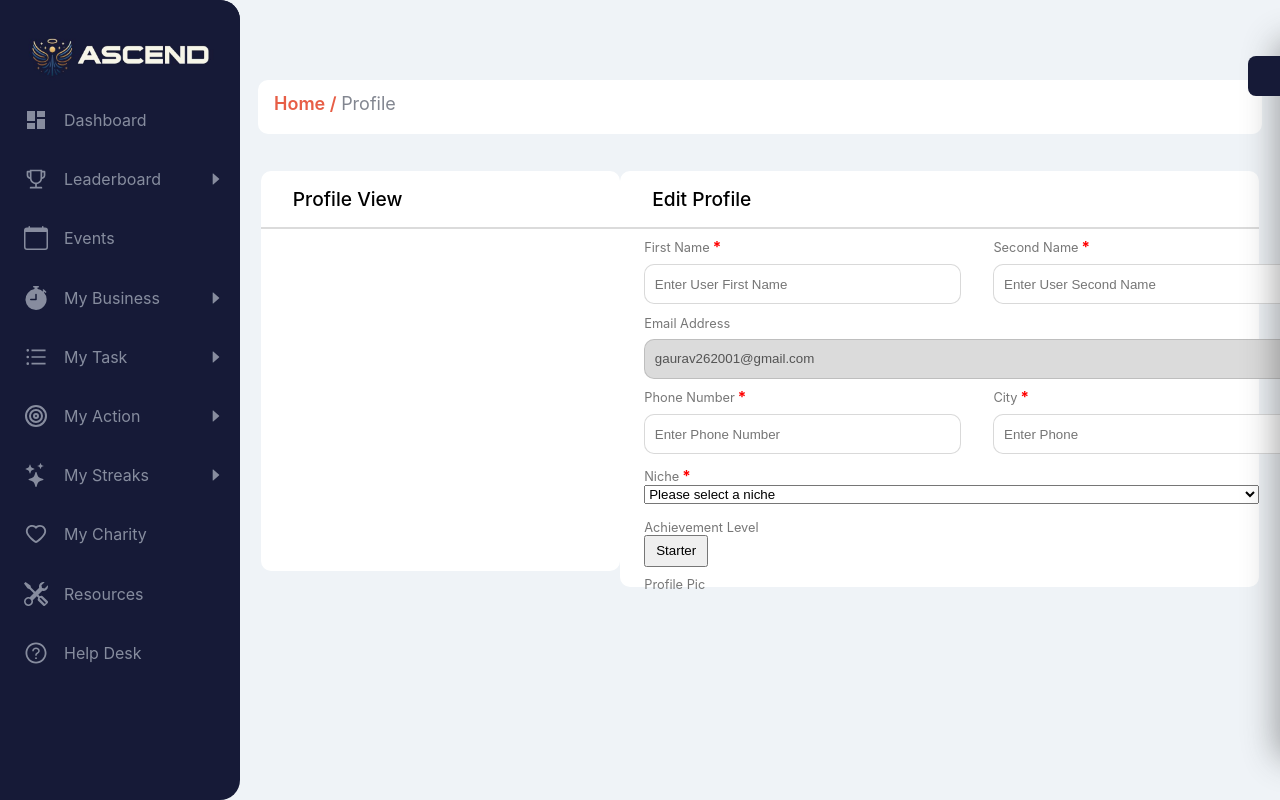
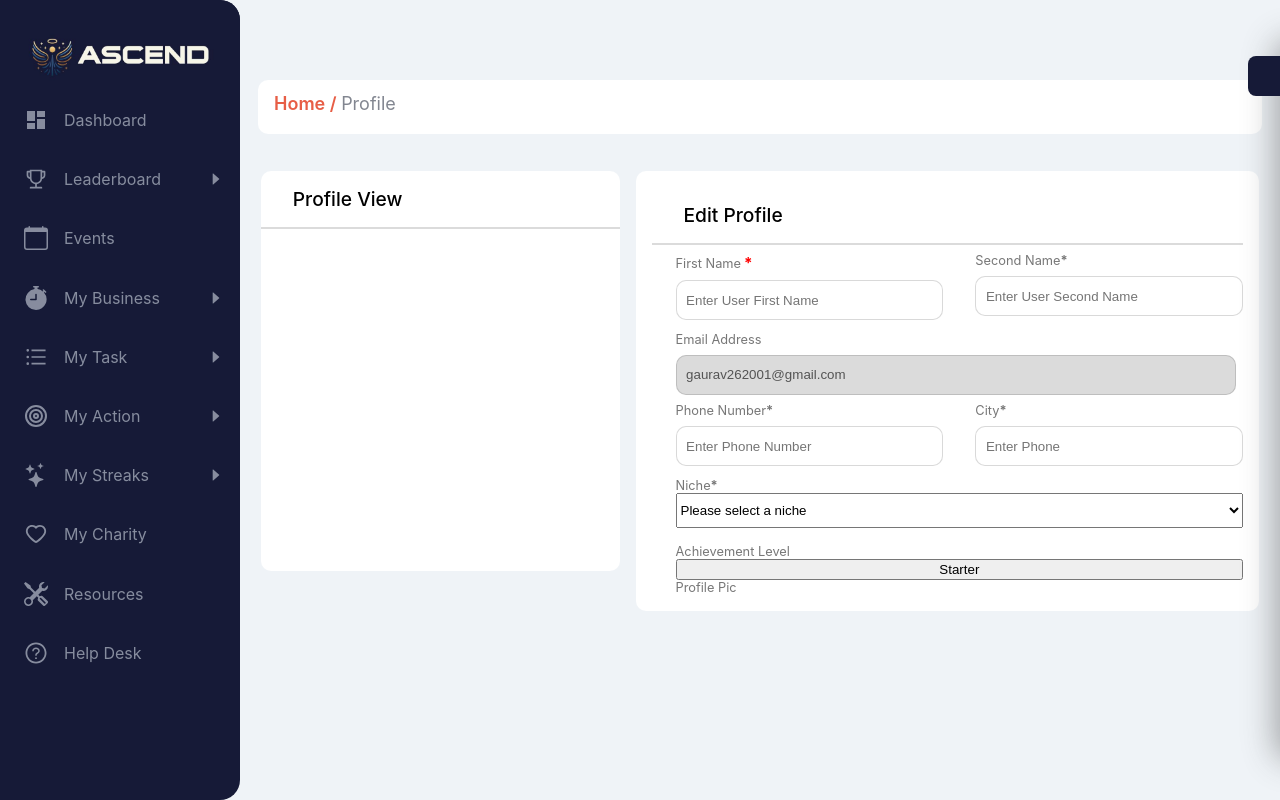
Before and after one commit to ashw-ani/Ascend-client, a React (Create React App) app: page /profile in a window 1280 px wide. Built offline with nearby package versions, Linux system fonts and the light colour scheme; some icons are missing.

Commit message:
styled profile page

```diff
--- a/src/Components/Profile/Profile.js
+++ b/src/Components/Profile/Profile.js
@@ -1,146 +1,106 @@
-import React from 'react';
-import { NavLink } from 'react-router-dom';
-import styles from './Profile.module.css';
+import React from "react";
+import { NavLink } from "react-router-dom";
+import styles from "./Profile.module.css";
 
 const Profile = () => {
   return (
     <div className={styles.container}>
-      <div className={styles['page-titles']}>
-        <NavLink to='/'>Home / </NavLink> Profile
+      <div className={styles["page-titles"]}>
+        <NavLink to="/">Home / </NavLink> Profile
       </div>
 
-      <div className={styles['page-body']}>
-        <div className={styles['profile-view']}>
+      <div className={styles["page-body"]}>
+        <div className={styles["profile-view"]}>
           <h2 className={styles.heading}>Profile View</h2>
           <hr className={styles.line} />
         </div>
 
-        <div className={styles['profile-edit']}>
+        <div className={styles["profile-edit"]}>
           <h2 className={styles.heading}>Edit Profile</h2>
           <hr className={styles.line} />
 
           <div className={styles.details}>
-            <div className={styles['double-section']}>
-              <div className={styles['double-labels']}>
+            <div className={styles["double-section"]}>
+              <div className={styles["double-labels"]}>
                 <label className={styles.labelheader}>
                   First Name
                   <b
                     style={{
-                      color: 'red',
-                      'font-size': '0.95rem',
-                      'margin-left': '3px',
+                      color: "red",
+                      "font-size": "0.95rem",
+                      "margin-left": "3px",
                     }}
                   >
                     *
                   </b>
                 </label>
                 <input
-                  type='text'
+                  type="text"
                   className={styles.inputer}
-                  placeholder='Enter User First Name'
+                  placeholder="Enter User First Name"
                 />
               </div>
-              <div className={styles['double-labels']}>
+              <div className={styles["double-labels"]}>
                 <label className={styles.labelheader}>
                   Second Name
-                  <b
-                    style={{
-                      color: 'red',
-                      'font-size': '0.95rem',
-                      'margin-left': '3px',
-                    }}
-                  >
-                    *
-                  </b>
+                  <b>*</b>
                 </label>
                 <input
-                  type='text'
+                  type="text"
                   className={styles.inputer}
-                  placeholder='Enter User Second Name'
+                  placeholder="Enter User Second Name"
                 />
               </div>
             </div>
-            <div className={styles['single-section']}>
+            <div className={styles["single-section"]}>
               <label className={styles.labelheader}>Email Address</label>
               <input
-                type='text'
-                value='gaurav262001@gmail.com'
+                type="text"
+                value="gaurav262001@gmail.com"
                 className={`${styles.emailinput} ${styles.inputer}`}
                 disabled
               />
             </div>
-            <div className={styles['double-section']}>
-              <div className={styles['double-labels']}>
+            <div className={styles["double-section"]}>
+              <div className={styles["double-labels"]}>
                 <label className={styles.labelheader}>
                   Phone Number
-                  <b
-                    style={{
-                      color: 'red',
-                      'font-size': '0.95rem',
-                      'margin-left': '3px',
-                    }}
-                  >
-                    *
-                  </b>
+                  <b>*</b>
                 </label>
                 <input
-                  type='text'
+                  type="text"
                   className={styles.inputer}
-                  placeholder='Enter Phone Number'
+                  placeholder="Enter Phone Number"
                 />
               </div>
-              <div className={styles['double-labels']}>
+              <div className={styles["double-labels"]}>
                 <label className={styles.labelheader}>
                   City
-                  <b
-                    style={{
-                      color: 'red',
-                      'font-size': '0.95rem',
-                      'margin-left': '3px',
-                    }}
-                  >
-                    *
-                  </b>
+                  <b>*</b>
                 </label>
                 <input
-                  type='text'
+                  type="text"
                   className={styles.inputer}
-                  placeholder='Enter Phone'
+                  placeholder="Enter Phone"
                 />
               </div>
             </div>
-            <div className={styles['single-section']}>
+            <div className={styles["single-section"]}>
               <label className={styles.labelheader}>
                 Niche
-                <b
-                  style={{
-                    color: 'red',
-                    'font-size': '0.95rem',
-                    'margin-left': '3px',
-                  }}
-                >
-                  *
-                </b>
+                <b>*</b>
               </label>
               <select className={styles.nicheselect}>
-                <option value='' selected disabled>
+                <option value="" selected disabled>
                   Please select a niche
                 </option>
               </select>
             </div>
-            <div className={styles['single-section']}>
+            <div className={styles["single-section"]}>
               <label className={styles.labelheader}>Achievement Level</label>
-              <button
-                style={{
-                  'margin-bottom': '10px',
-                  width: '4rem',
-                  height: '2rem',
-                }}
-              >
-                Starter
-              </button>
+              <button>Starter</button>
             </div>
-            <div className={styles['single-section']}>
+            <div className={styles["single-section"]}>
               <label className={styles.labelheader}>Profile Pic</label>
             </div>
           </div>
--- a/src/Components/Profile/Profile.module.css
+++ b/src/Components/Profile/Profile.module.css
@@ -2,6 +2,11 @@
   display: flex;
   flex-flow: column;
   gap: 1.8rem;
+}
+.container b {
+  color: "red";
+  font-size: "0.95rem";
+  margin-left: "3px";
 }
 
 .page-titles {
@@ -23,12 +28,14 @@
 }
 
 .page-body {
+  box-sizing: border-box;
   display: flex;
   width: 96%;
-  flex-flow: row;
+  flex-direction: row;
   justify-content: space-between;
-  height: 20rem;
+  /* height: 20rem; */
   margin: 0rem auto 0.5rem auto;
+  gap: 1rem;
 }
 
 .profile-view {
@@ -50,10 +57,12 @@
 }
 
 .profile-edit {
+  box-sizing: border-box;
   border-radius: 10px;
   width: 64%;
-  height: 26rem;
   background-color: white;
+  padding: 1rem;
+  overflow: hidden;
 }
 
 .labelheader {
@@ -66,7 +75,6 @@
 }
 
 .inputer {
-  width: 18.5rem;
   height: 1.2rem;
   border-radius: 10px;
   border: 1px solid rgba(107, 107, 107, 0.256);
@@ -83,6 +91,7 @@
 .single-section {
   display: flex;
   flex-flow: column;
+  width: 100%;
 }
 
 .double-section {
@@ -90,19 +99,22 @@
   flex-direction: row;
   margin-bottom: 0.7rem;
   gap: 2rem;
+  width: 100%;
 }
 
 .double-labels {
   display: flex;
   flex-flow: column;
+  width: 50%;
 }
 
 .emailinput {
-  width: 40rem;
+  width: 95%;
   background-color: #dbdbdb;
   margin-bottom: 0.5rem;
 }
 
 .nicheselect {
   margin-bottom: 1rem;
+  height: 2.2rem;
 }
```
